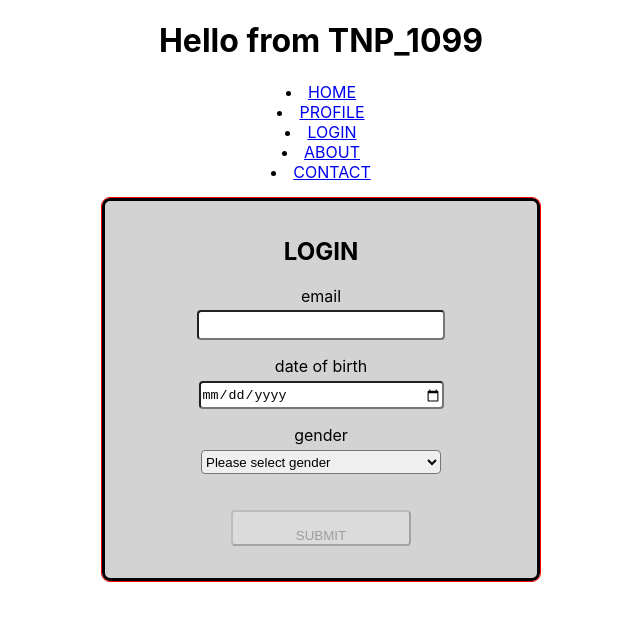
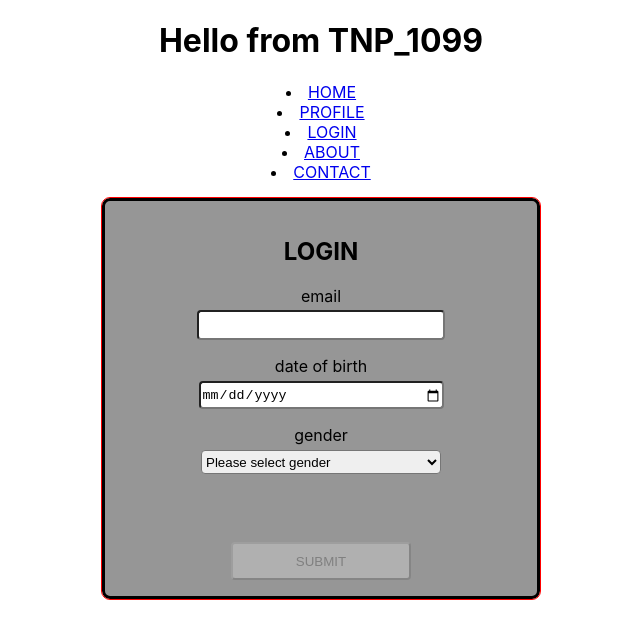
Before and after one commit to zicna/tnp_1099_frontend, a React (Create React App) app: page /login in a window 1280 px wide. Shown: the top 638 px of the page, without its empty margins (319-959 px from the left). Built offline with nearby package versions, Linux system fonts and the light colour scheme.

Commit message:
replace 'input' with 'button' and add basic style

```diff
--- a/src/pages/Auth/Auth.js
+++ b/src/pages/Auth/Auth.js
@@ -56,7 +56,8 @@ export default function Auth() {
   }
 
   // ** FORM SUBMIT, VALIDATION AND RESET *********************
-  const handleSubmit = () => {
+  const handleSubmit = (e) => {
+    e.preventDefault()
     // TODO: submiting to backend
     console.log({ email, gender, date_of_birth: dateOfBirth })
 
@@ -78,7 +79,7 @@ export default function Auth() {
   return (
     <div className={styles.auth}>
       <h2>LOGIN</h2>
-      <form action="#">
+      <form action="#" onSubmit={handleSubmit}>
         <div>
           <label htmlFor="email">email</label>
           <input
@@ -124,12 +125,11 @@ export default function Auth() {
           </select>
         </div>
         <br />
-        <input
-          type="submit"
-          value="SUBMIT"
-          disabled={!isFormValid}
-          onClick={handleSubmit}
-        />
+        <div className={styles.actions}>
+          <button type="submit" disabled={!isFormValid}>
+            SUBMIT
+          </button>
+        </div>
       </form>
     </div>
   )
--- a/src/pages/Auth/auth.module.css
+++ b/src/pages/Auth/auth.module.css
@@ -14,7 +14,7 @@
   max-width: 25rem;
 
 
-  background-color: lightgray;
+  background-color: rgb(150, 150, 150);
   border: 3px solid black;
   border-radius: 8px;
 
@@ -41,7 +41,12 @@
   border-radius: 4px;
 }
 
-.auth input[type='submit'] {
-  width: 45%;
-  padding: 1rem;
+.auth button[type="submit"]{
+    width:45%;
+    padding: .6rem;
+    border-radius: 4px;
 }
+
+.actions{
+    margin-top: 2rem;
+}
```
